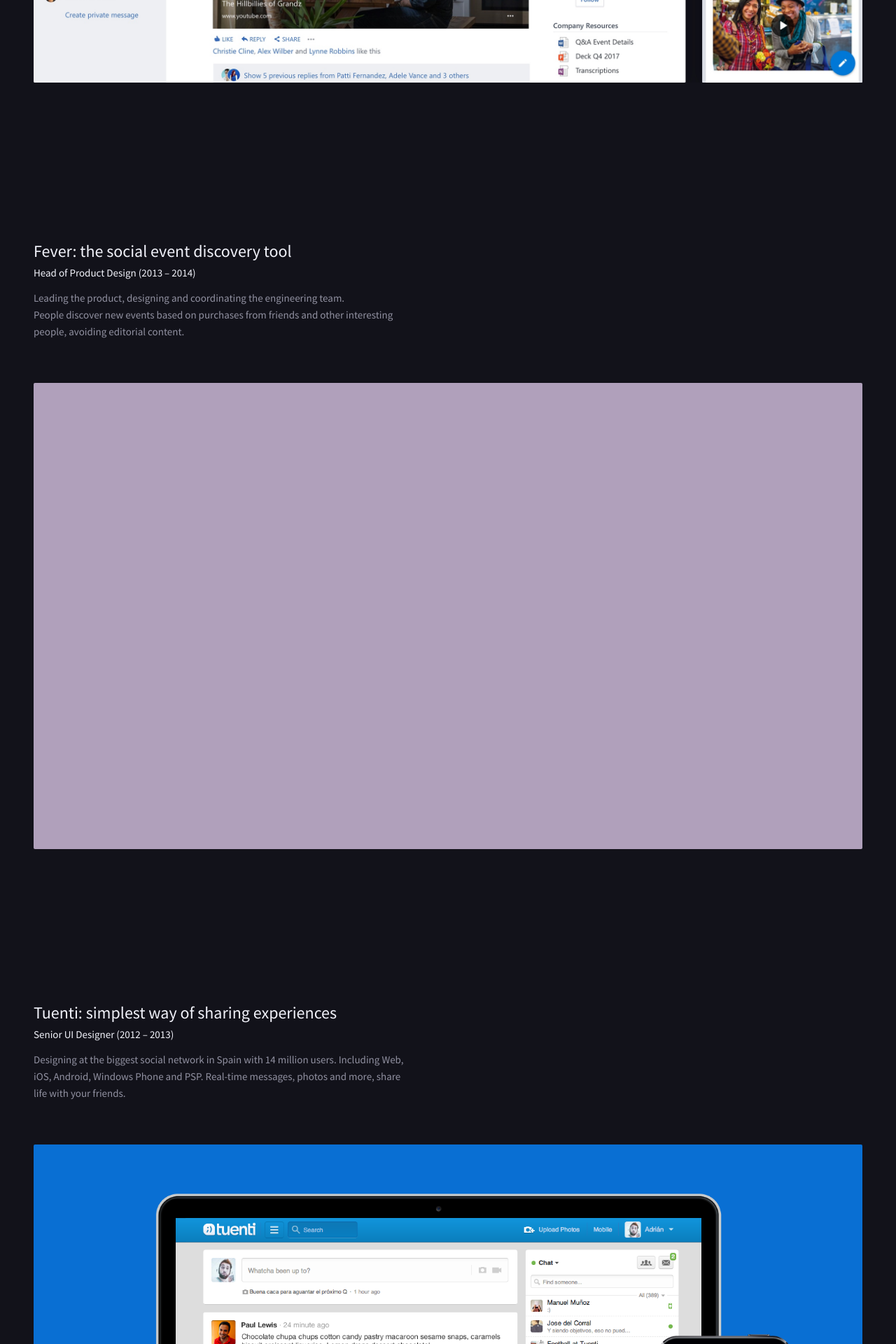
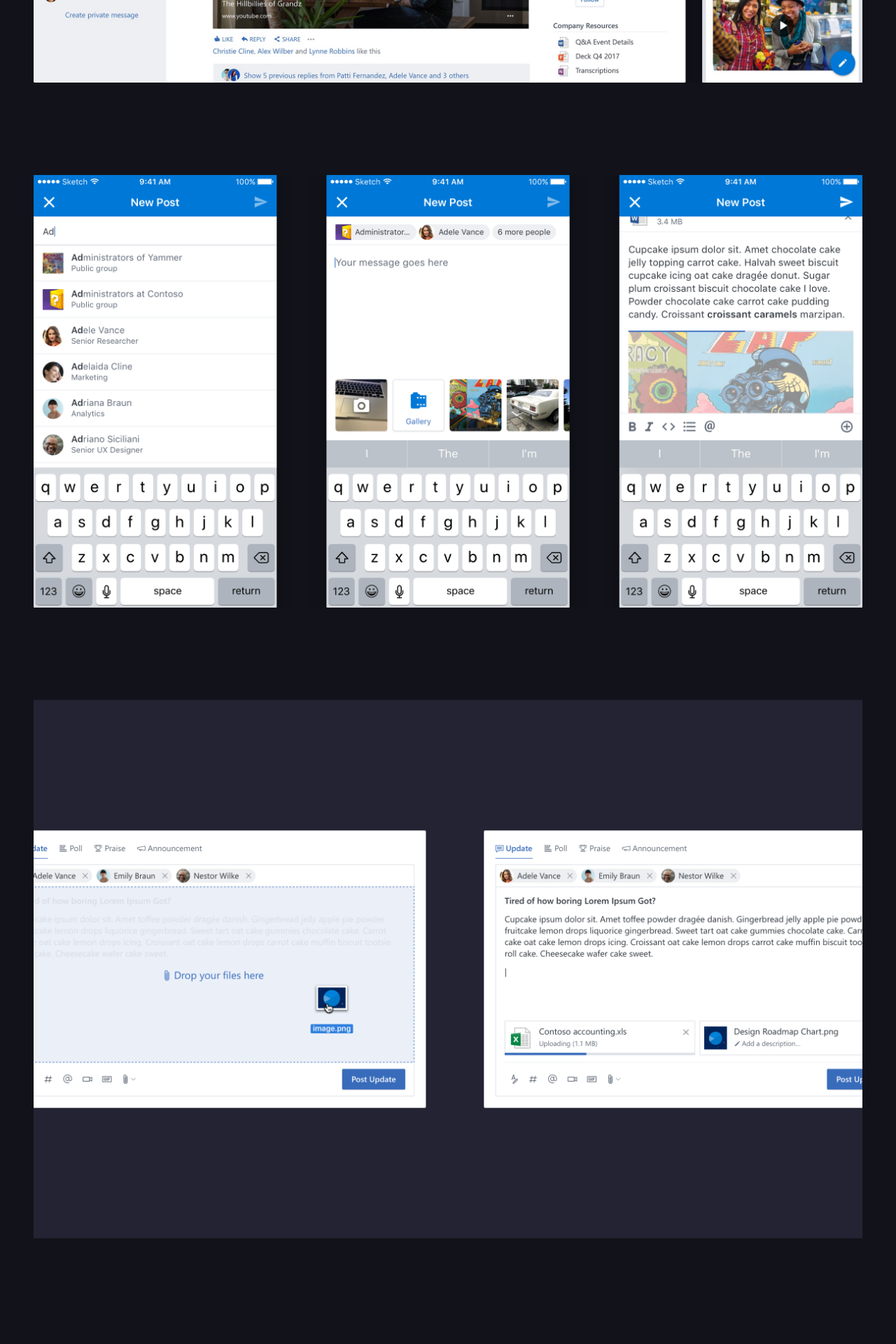
Before and after one commit to adrianmg/adrianmg.github.io, a Jekyll site: the page built from index.md, in a window 1280 px wide. Shown: the part 1764-3684 px from the top of the page at 70% size. Built offline with Jekyll 4.4.1, drawn with Linux system fonts in a browser that asks for light colours.

Commit message:
Adjusted layout and project in the home screen

```diff
--- a/_includes/home-work.html
+++ b/_includes/home-work.html
@@ -10,7 +10,9 @@
 				files management, social and communication capabilities and more available on Mobile, tablet and Desktop.
 			</p>
 		</div>
-		<div class="work-grid__project-preview"><img src="{{"/work/yammer/yammer-01.jpg " | relative_url }}"></div>
+		<div class="home-work-grid__project-screenshot"><img src="{{"/work/yammer/yammer-01.jpg " | relative_url }}"></div>
+		<div class="home-work-grid__project-screenshot"><img src="{{"/work/yammer/yammer-02.png " | relative_url }}"></div>
+		<div class="home-work-grid__project-screenshot"><img src="{{"/work/yammer/yammer-03.png " | relative_url }}"></div>
 	</div>
 
 	<!-- Project Fever -->
@@ -23,7 +25,7 @@
 				<br> People discover new events based on purchases from friends and other interesting people, avoiding editorial content.
 			</p>
 		</div>
-		<a class="home-work-grid__project-preview" href="#">
+		<a class="home-work-grid__project-screenshot" href="#">
 			<img src="{{"/work/00-preview.png " | relative_url }}">
 		</a>
 	</div>
--- a/_sass/res/_layout.scss
+++ b/_sass/res/_layout.scss
@@ -149,7 +149,7 @@
 .home-work-grid {
   display: grid;
   max-width: $base-max-width;
-  grid-row-gap: 22rem;
+  grid-row-gap: 20.2rem;
   margin: 0 auto;
 }
 
@@ -158,7 +158,6 @@
   display: block;
   margin-top: 17.8rem;
 }
-
 .home-work-grid__project-description {
   max-width: 54rem;
   margin-bottom: 6.1rem;
@@ -178,16 +177,18 @@
   margin-bottom: 1.4rem;
 }
 
-.home-work-grid__project-preview {
-  position: relative;
-  display: block;
+.home-work-grid__project-screenshot {
+  margin-bottom: 13.2rem;
+  // position: relative;
+  // display: block;
 }
 
-.home-work-grid__project-preview img {
+.home-work-grid__project-screenshot:last-of-type {
+  margin-bottom: 0;
+}
+
+.home-work-grid__project-screenshot img {
   display: block;
-  // transition: all 0.3s ease;
-  z-index: 2;
-  border-radius: 2px;
 }
 
 // .home-work-grid__project-preview:hover img {
```
